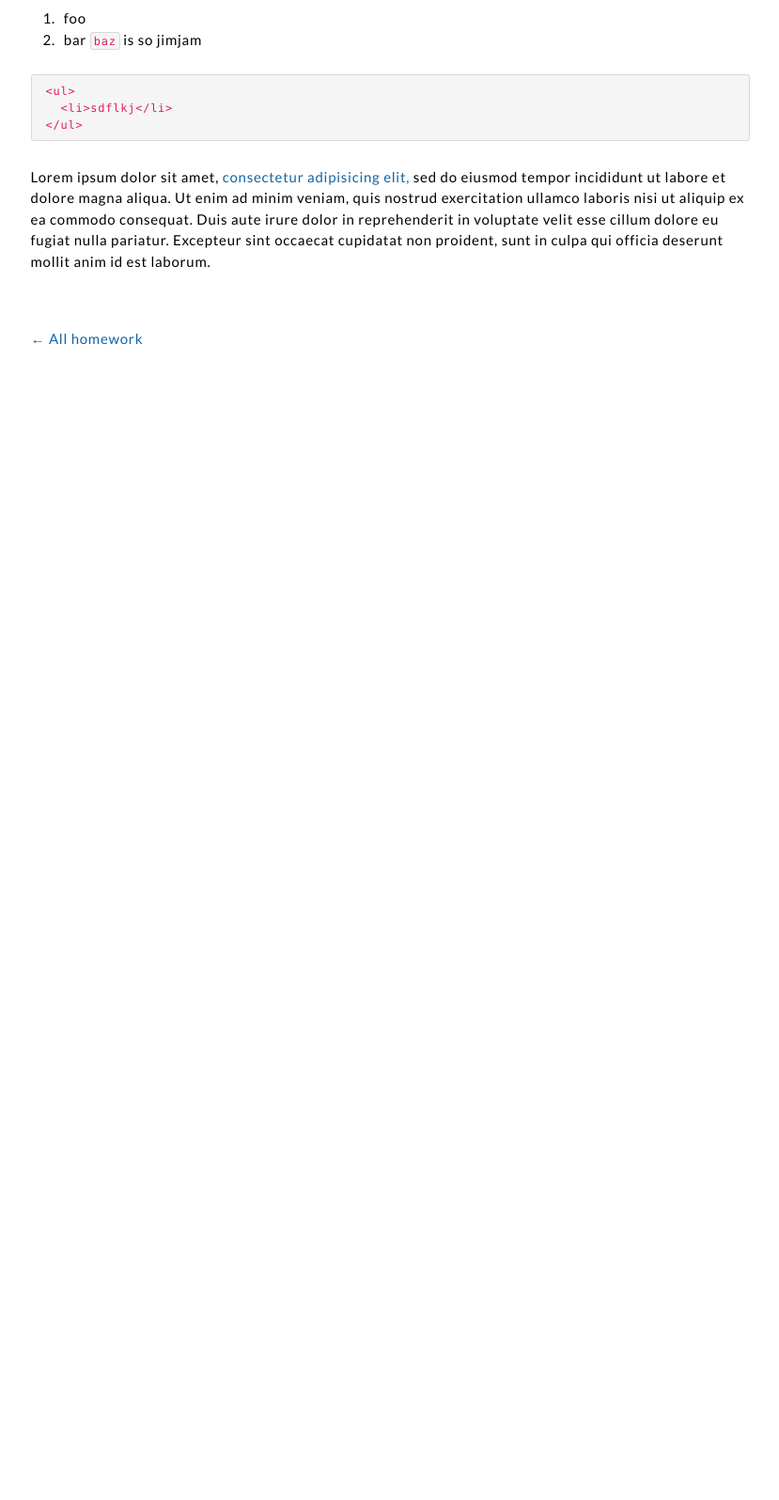
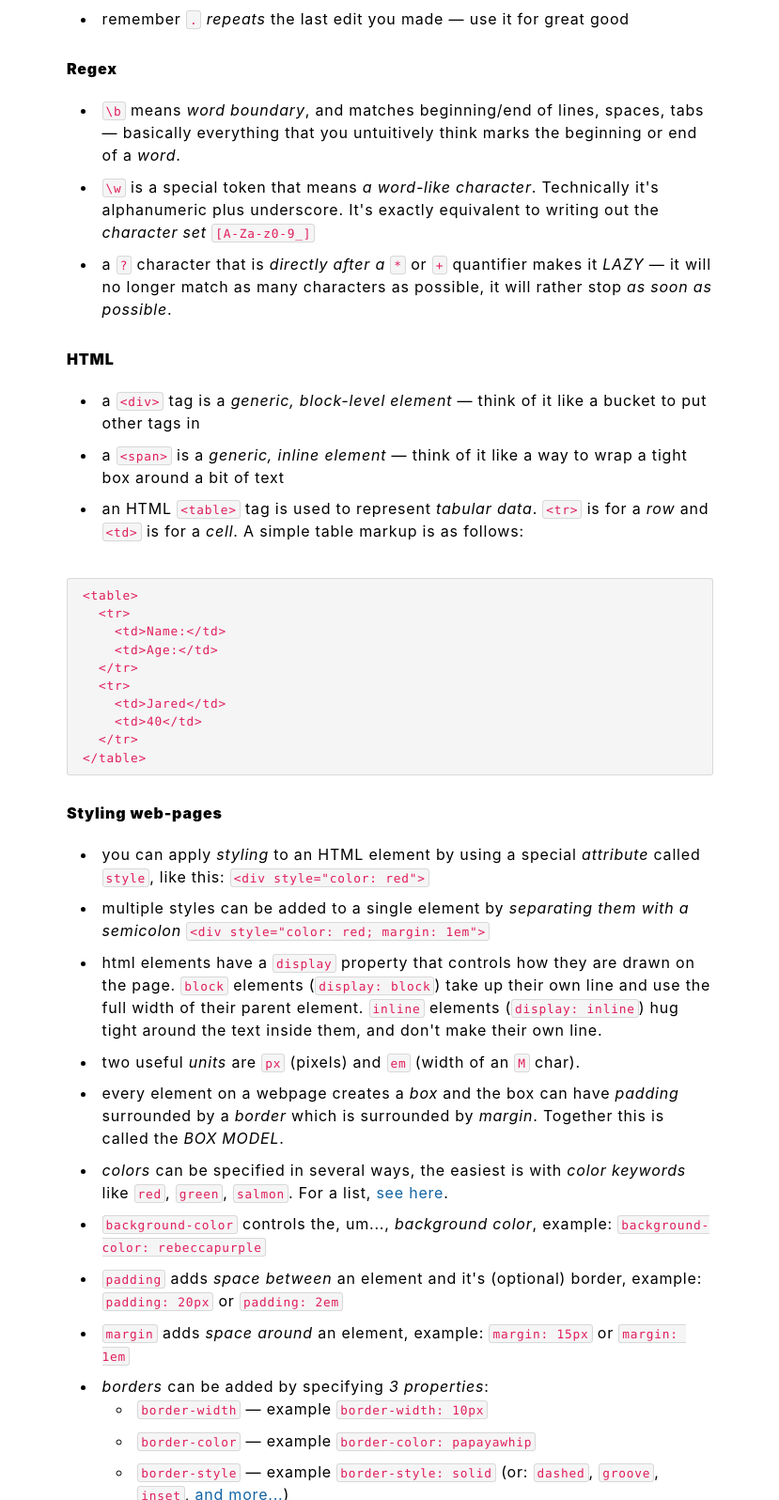
Before and after one commit to htc-class/homework-site, a Gatsby site: page /week-12 in a window 1280 px wide. Shown: the part 307-1903 px from the top of the page at 94% size, without its empty margins (225-1054 px from the left). Before the commit the page ends 800 px from the top, so only its background shows below. Built offline with nearby package versions, Linux system fonts and the light colour scheme; Gatsby itself is replaced by a stand-in of ours; some packages are replaced by stand-ins of ours; code samples lack their colours; a web font is replaced by a local one.

Commit message:
start week 12 homework

````diff
--- a/src/components/layout.css
+++ b/src/components/layout.css
@@ -1,15 +1,11 @@
 :root {
-  font-size: 15px;
-}
-
-@font-face {
-  font-family: slack-lato;
-  src: url("https://a.slack-edge.com/bv1-8-8cacda2/lato-regular-d9ce515.woff2");
+  font-size: 16px;
 }
 
 body {
   font-color: #333;
-  font-family: slack-lato, Lato, sans-serif;
+  font-family: -apple-system, BlinkMacSystemFont, "Segoe UI", Roboto, Oxygen,
+    Ubuntu, Cantarell, "Open Sans", "Helvetica Neue", sans-serif;
   letter-spacing: 0.05rem;
   -webkit-font-smoothing: antialiased;
   -moz-osx-font-smoothing: grayscale;
@@ -21,7 +17,7 @@ body a:visited {
 }
 
 body h1 {
-  font-size: 3rem;
+  font-size: 2.75rem;
 }
 
 body h2 {
@@ -89,10 +85,20 @@ body ul {
 
 body li {
   padding-left: 0.35em;
+  padding-bottom: 0.6rem;
 }
 
 hr + ul {
   list-style-type: decimal;
   background: white;
-  margin-top: -1px;
+  margin-top: -3.5rem;
 }
+
+ul ul {
+  list-style-type: circle;
+  margin-bottom: 0;
+}
+
+hr {
+  margin: 2.5rem 0;
+}
--- a/src/components/layout.js
+++ b/src/components/layout.js
@@ -5,7 +5,7 @@ import "./layout.css"
 const Layout = ({ children }) => {
   return (
     <div className="flex flex-col items-center">
-      <div className="p-10 max-w-4xl">
+      <div className="p-10 max-w-3xl">
         <main>{children}</main>
       </div>
     </div>
--- a/src/markdown-pages/week-12.md
+++ b/src/markdown-pages/week-12.md
@@ -4,23 +4,104 @@ path: "/week-12"
 
 # Week 12 Homework 💻 🐝
 
-_New stuff we learned this week:_
+_New stuff we learned this week:_ 🤔
 
-- Foobar
-- Hashbaz
-- Jim Jam
+#### Vim
 
-## Foobar
+- to move quickly within a line, use `f<char>` or `t<char>`
+- to move quickly anywhere in the file, search is your friend: `/<search><ENTER>`
+- the `{` and `}` keys move backwards and forwards by _paragraph_.
+- remember `.` _repeats_ the last edit you made -- use it for great good
+
+#### Regex
+
+- `\b` means _word boundary_, and matches beginning/end of lines, spaces, tabs -- basically everything that you untuitively think marks the beginning or end of a _word_.
+- `\w` is a special token that means _a word-like character_. Technically it's alphanumeric plus underscore. It's exactly equivalent to writing out the _character set_ `[A-Za-z0-9_]`
+- a `?` character that is _directly after a_ `*` or `+` quantifier makes it _LAZY_ -- it will no longer match as many characters as possible, it will rather stop _as soon as possible_.
+
+#### HTML
+
+- a `<div>` tag is a _generic, block-level element_ -- think of it like a bucket to put other tags in
+- a `<span>` is a _generic, inline element_ -- think of it like a way to wrap a tight box around a bit of text
+- an HTML `<table>` tag is used to represent _tabular data_. `<tr>` is for a _row_ and `<td>` is for a _cell_. A simple table markup is as follows:
+
+```HTML
+<table>
+  <tr>
+    <td>Name:</td>
+    <td>Age:</td>
+  </tr>
+  <tr>
+    <td>Jared</td>
+    <td>40</td>
+  </tr>
+</table>
+```
+
+#### Styling web-pages
+
+- you can apply _styling_ to an HTML element by using a special _attribute_ called `style`, like this: `<div style="color: red">`
+- multiple styles can be added to a single element by _separating them with a *semicolon*_ `<div style="color: red; margin: 1em">`
+- html elements have a `display` property that controls how they are drawn on the page. `block` elements (`display: block`) take up their own line and use the full width of their parent element. `inline` elements (`display: inline`) hug tight around the text inside them, and don't make their own line.
+- two useful _units_ are `px` (pixels) and `em` (width of an `M` char).
+- every element on a webpage creates a _box_ and the box can have _padding_ surrounded by a _border_ which is surrounded by _margin_. Together this is called the _BOX MODEL_.
+- _colors_ can be specified in several ways, the easiest is with _color keywords_ like `red`, `green`, `salmon`. For a list, [see here](https://developer.mozilla.org/en-US/docs/Web/CSS/color_value#colors_table).
+- `background-color` controls the, um..., _background color_, example: `background-color: rebeccapurple`
+- `padding` adds _space between_ an element and it's (optional) border, example: `padding: 20px` or `padding: 2em`
+- `margin` adds _space around_ an element, example: `margin: 15px` or `margin: 1em`
+- _borders_ can be added by specifying _3 properties_:
+  - `border-width` -- example `border-width: 10px`
+  - `border-color` -- example `border-color: papayawhip`
+  - `border-style` -- example `border-style: solid` (or: `dashed`, `groove`, `inset`, [and more...](https://developer.mozilla.org/en-US/docs/Web/CSS/border-style))
+- `color` controls the _text color_ -- it's horribly named, just memorize it, example: `color: red`
+- `font-size` controls the _font size_, example: `font-size: 20000px`
+- `font-family` controls what we normally call the _font_. It takes a _list_ of font-families in order of preference. The browser will use the first one installed on the users system. Example: `font-family: BizarroLOL, Nope, Georgia, Times, serif`
 
 ---
 
-- foo
-- bar `baz` is so jimjam
+## Useful Links:
 
-```HTML
-<ul>
-  <li>sdflkj</li>
-</ul>
-```
+- [Regexr](https://regexr.com/) -- Regular expression playground
+- [TouchType.co](http://touchtype.co)
+- [How To Type](https://www.howto-type.com)
+- [Color Keywords](https://developer.mozilla.org/en-US/docs/Web/CSS/color_value#colors_table)
 
-Lorem ipsum dolor sit amet, [consectetur adipisicing elit,](http://www.google.com) sed do eiusmod tempor incididunt ut labore et dolore magna aliqua. Ut enim ad minim veniam, quis nostrud exercitation ullamco laboris nisi ut aliquip ex ea commodo consequat. Duis aute irure dolor in reprehenderit in voluptate velit esse cillum dolore eu fugiat nulla pariatur. Excepteur sint occaecat cupidatat non proident, sunt in culpa qui officia deserunt mollit anim id est laborum.
+---
+
+## Flashcard Assignment
+
+- review your current stack of flashcards
+- make 2 new `VIM` flashcards for `{` and `}`
+- add 3 new `REGEX` flashcards for the 3 new _regex_ concepts we learned this week
+- add 5 new `HTML` flashcards for the 5 new _tags_ we learned: `<div>`, `<span>`, `<table>`, `<tr>`, `<td>`
+- make 9 new flashcards labeled `CSS` (don't worry about what that means yet) for these styling concepts:
+  - `color`
+  - `font-size`
+  - `font-family`
+  - `margin`
+  - `padding`
+  - `border-style`, `border-width`, `border-color` (one card for all three is good)
+  - `background-color`
+  - `em` (the _unit_)
+  - `px` (the _unit_)
+
+---
+
+### CLI Homework #1
+
+---
+
+- `ssh` into your home dir and make a new `week12/` dir, then `cd` down into it
+- copy the file from `/regex/ishmael.txt` into the `week12/` dir
+- `cat` out the file so you can see what's in it
+- _note, if you're having trouble with any of these steps, try using [regexr.com](https://regexr.com)_
+- pipe the file into `perl` (`perl -pe 's/<search>/<replace>/<flags>'`) with a regex that changes _every word_ that begins with a lowercase `w` into the word `WOMBAT`. Use the `\b` flag we learned this week at least (you might want to use _all 3_ new concepts). There should be _**5** WOMBATS_ in the text after your replacement.
+- write a new regular expression that _removes everything after the first word_ on each line
+- **Extra Credit:** ✨ write a new regex that _removes everything after the SECOND word_ on each line
+- write a new regular expression that _changes every 3-letter word_ to `<3>`
+- write a new regex that changes every _capitalized word that is at least two letters long_ into `###` -- if you did it right, you should have **SIX** `###` on your screen
+- change your regex from the last step so that the `###` is _prepended_ with the capital letter that started the word, so for instance, the text should start with `C### me I###.` and so forth...
+- **Extra Credit:** ✨ write a regex so that every capitalized word at least two letters long _has it's initial capital letter moved to the end of the word_. So the text should start: `allC me shmaelI. omeS`, etc.
+- write a new regex that changes all the occurrences of the word `I` to `ME` -- but be sure to _avoid_ changing the beginning of words like `It` and `Ishamel`.
+- write a new regex that changes all words that are _at least 9 characters long_ into: `BIGSCARYWORD` -- there should be **4** of them.
+- write a new regex that _removes all of the punctuation marks_ in the text.
--- a/src/templates/homeworkTemplate.js
+++ b/src/templates/homeworkTemplate.js
@@ -11,7 +11,9 @@ export default function Template({ data }) {
       <Seo />
       <div
         className="homework-content"
-        dangerouslySetInnerHTML={{ __html: html }}
+        dangerouslySetInnerHTML={{
+          __html: html.replace(/ -- /g, " &mdash; "),
+        }}
       />
       <Link className="mt-16 block" to="/">
         &larr; All homework
````
